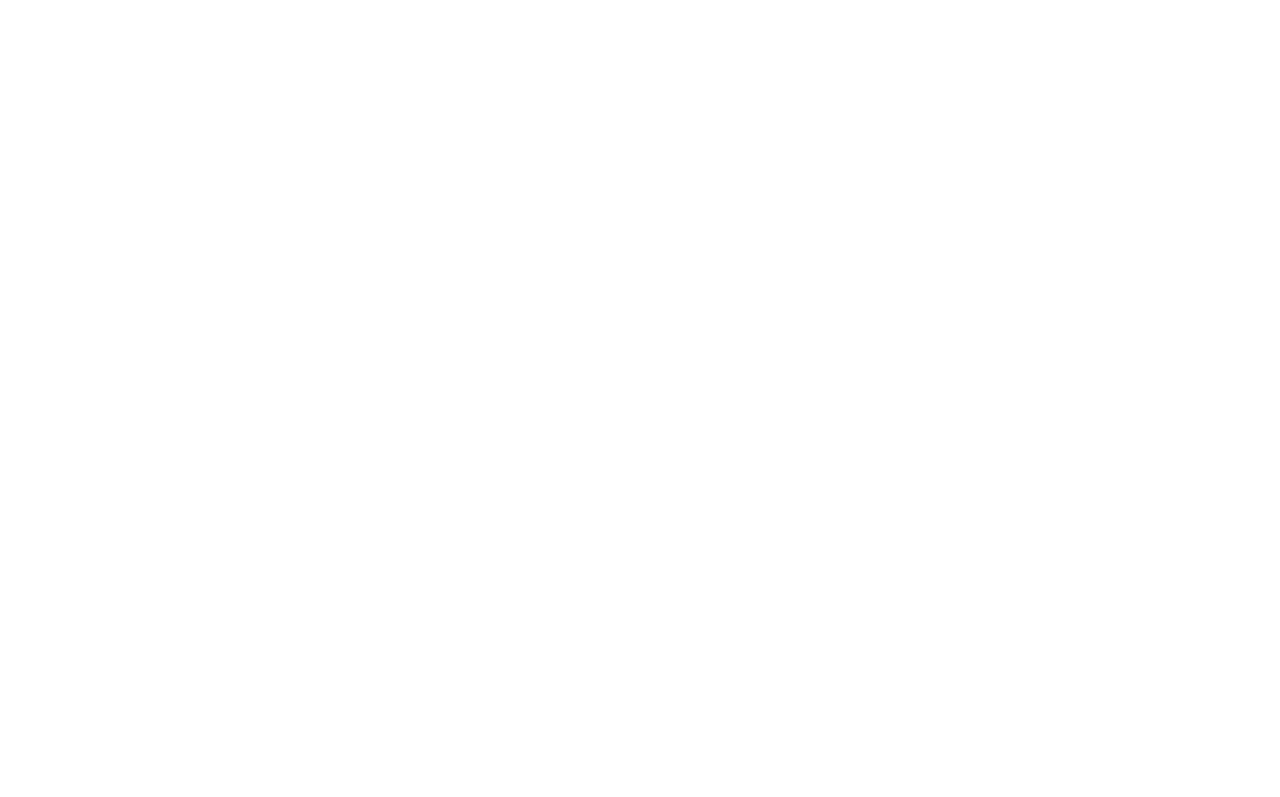
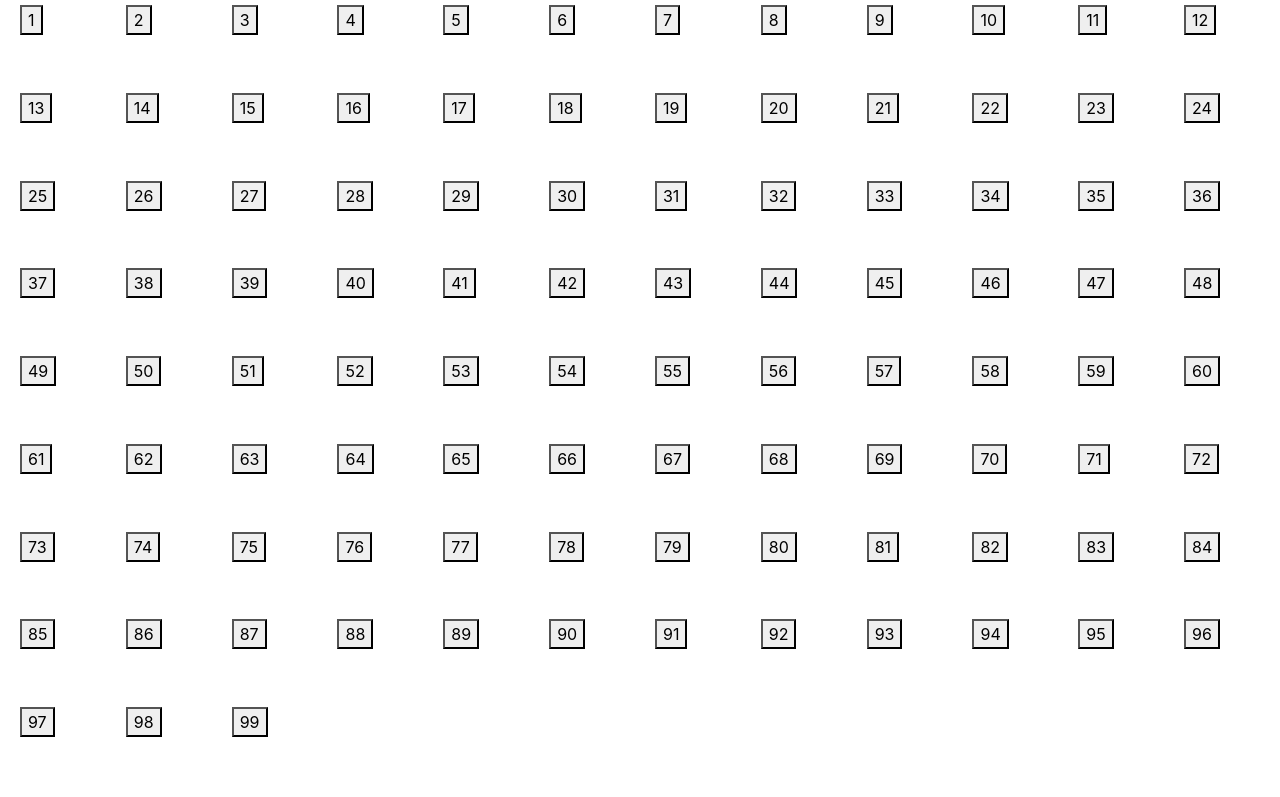
Before and after one commit to james-mcbride/sports-trivia, a plain HTML site: page index.html in a window 1280 px wide. Drawn offline with nearby package versions, Linux system fonts and the light colour scheme.

Commit message:
made initial layout for submit buttons

```diff
--- a/index.html
+++ b/index.html
@@ -3,8 +3,18 @@
 <head>
     <meta charset="UTF-8">
     <title>Title</title>
+    <link rel="stylesheet" href="https://stackpath.bootstrapcdn.com/bootstrap/4.2.1/css/bootstrap.min.css" integrity="sha384-GJzZqFGwb1QTTN6wy59ffF1BuGJpLSa9DkKMp0DgiMDm4iYMj70gZWKYbI706tWS" crossorigin="anonymous">
+    <link rel="stylesheet" href="stylesheet.css">
 </head>
 <body>
+<div id="buttons" class="row">
 
+</div>
+
+
+<script src="https://code.jquery.com/jquery-2.2.4.min.js" integrity="sha256-BbhdlvQf/xTY9gja0Dq3HiwQF8LaCRTXxZKRutelT44=" crossorigin="anonymous"></script>
+<script src="https://cdnjs.cloudflare.com/ajax/libs/popper.js/1.14.6/umd/popper.min.js" integrity="sha384-wHAiFfRlMFy6i5SRaxvfOCifBUQy1xHdJ/yoi7FRNXMRBu5WHdZYu1hA6ZOblgut" crossorigin="anonymous"></script>
+<script src="https://stackpath.bootstrapcdn.com/bootstrap/4.2.1/js/bootstrap.min.js" integrity="sha384-B0UglyR+jN6CkvvICOB2joaf5I4l3gm9GU6Hc1og6Ls7i6U/mkkaduKaBhlAXv9k" crossorigin="anonymous"></script>
+<script src="sports-trivia.js"></script>
 </body>
 </html>
--- /dev/null
+++ b/sports-trivia.js
@@ -0,0 +1,10 @@
+$(document).ready(function(event){
+    var i=1;
+    while (i<100){
+        $("#buttons").append("<div id='numbers' class='col-1'><button>"+i+"</button></div>")
+        i++
+    }
+    setInterval(function(){
+
+    }, 1000)
+})
--- /dev/null
+++ b/stylesheet.css
@@ -0,0 +1,14 @@
+body, html, #buttons{
+    height: 100%;
+    width: 100%;
+    margin: 0;
+}
+body{
+    padding: 5px;
+}
+/*#buttons{position: absolute; top: 0; right: 0; bottom: 0; left: 0;}*/
+
+
+.col-1{
+    height: 11%
+}
```
